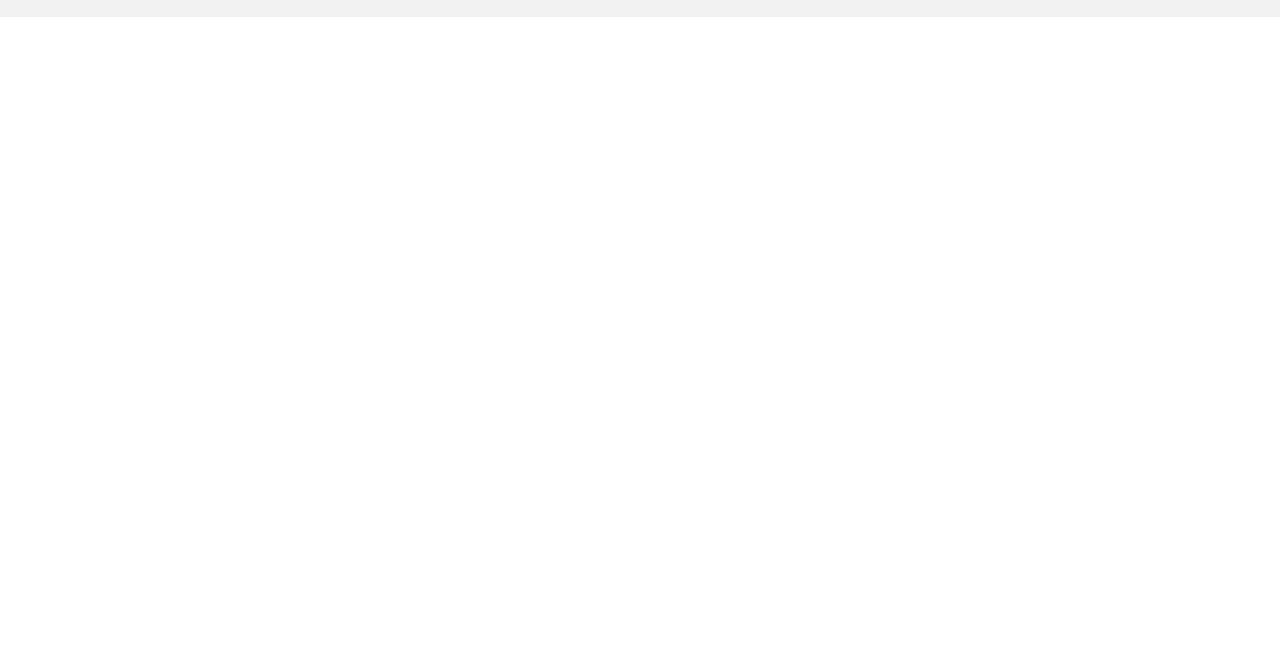
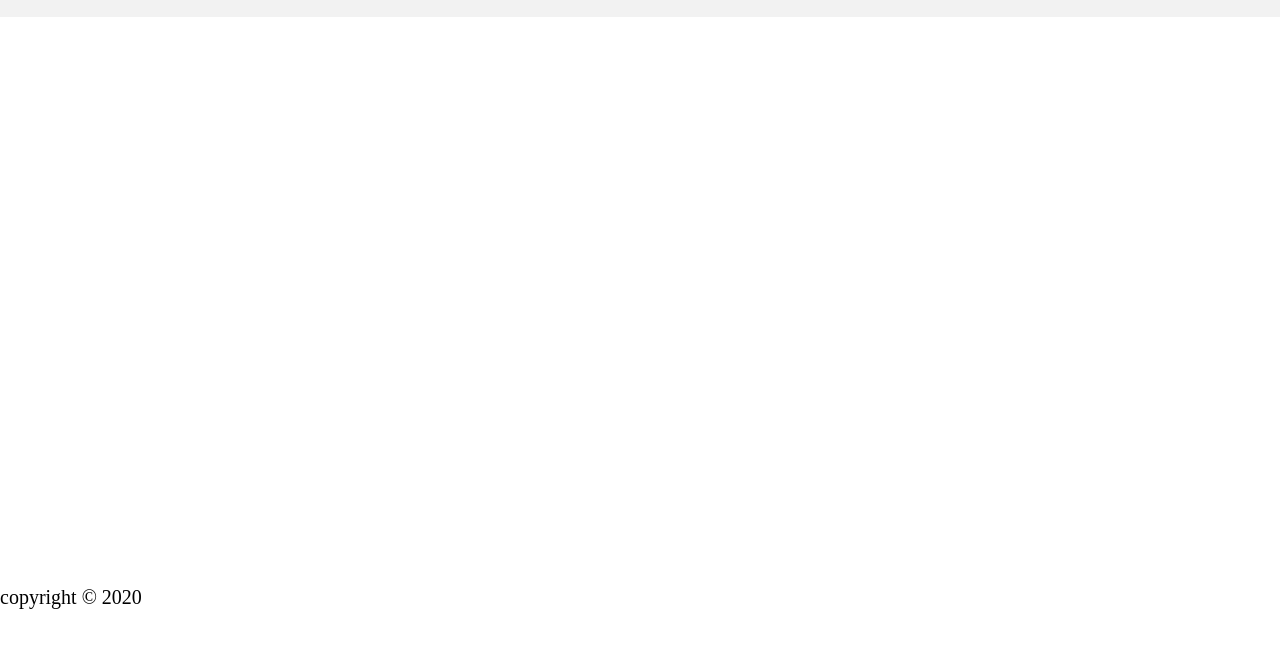
Before and after one commit to gsg-K1-FC/GitHubReview, a plain HTML site: page index.html in a window 1280 px wide. Shown: the part 41-688 px from the top of the page. Drawn offline with nearby package versions, Linux system fonts and the light colour scheme.

Commit message:
create footer section

```diff
--- a/index.html
+++ b/index.html
@@ -32,5 +32,12 @@
         </ul>
       </div>
     </header>
+
+    <footer>
+      <h2>in footer</h2>
+      <div>
+        <p class="copyright">copyright &copy 2020</p>
+      </div>
+    </footer>
   </body>
 </html>
--- a/style.css
+++ b/style.css
@@ -39,3 +39,8 @@ nav ul {
   justify-content: space-between;
   color: grey;
 }
+
+.copyright {
+  margin-top: 600px;
+  font-size: 20px;
+}
```
